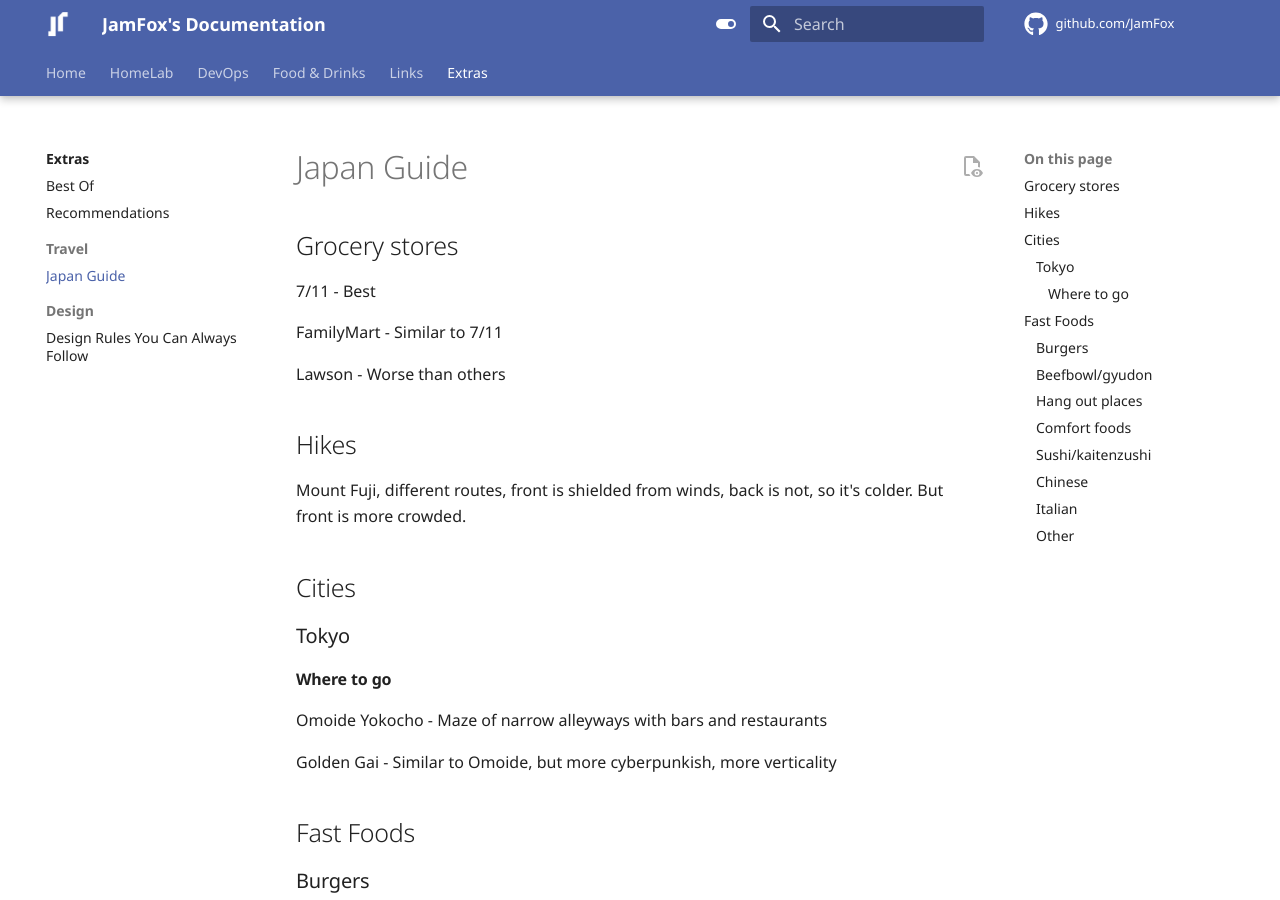
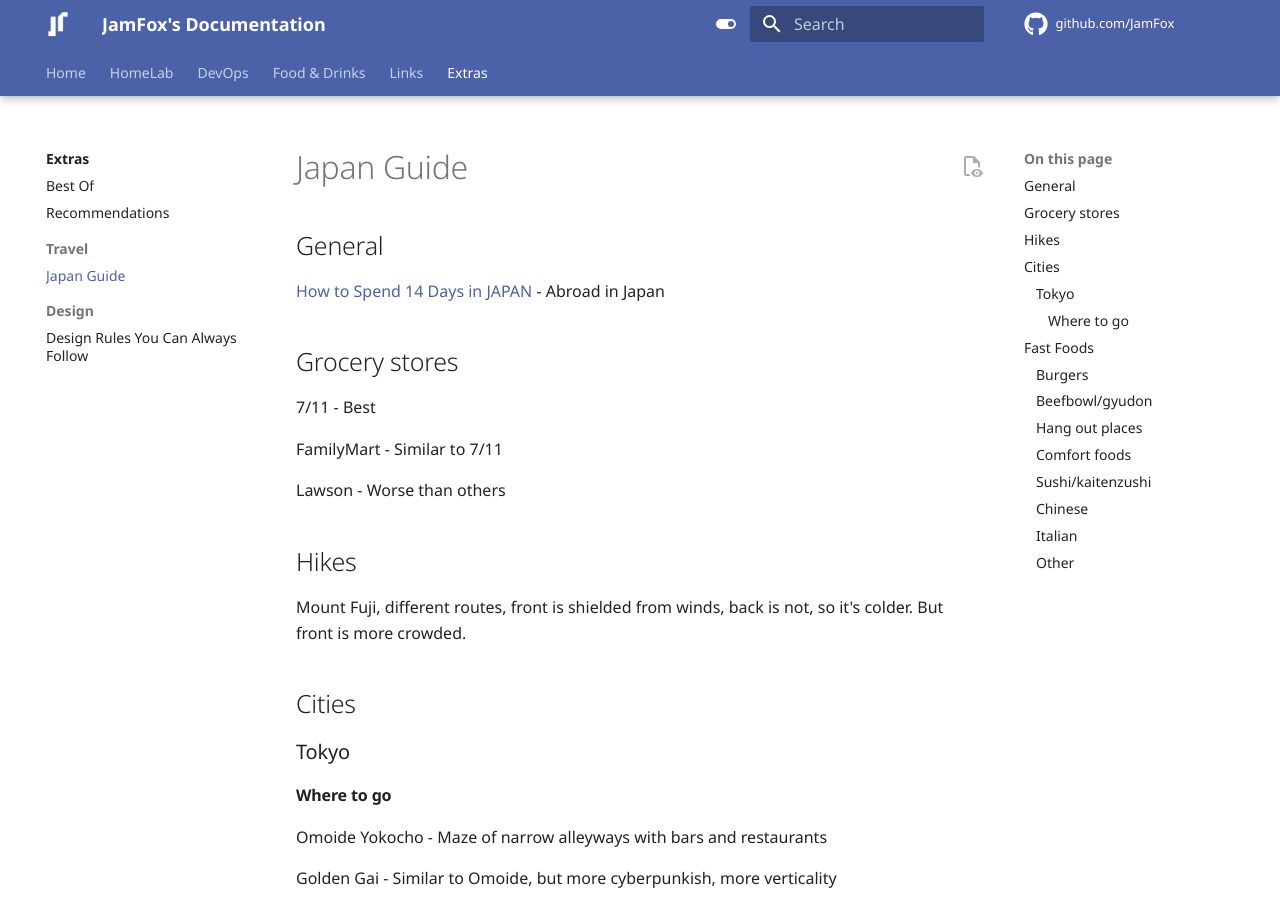
Before and after one commit to JamFox/docs.jamfox.dev, an MkDocs documentation site: the page built from docs/content/travel/japan-guide.md, in a window 1280 px wide and 900 px high. Built offline with MkDocs 1.6.1 and Material for MkDocs 9.7.7, drawn with Linux system fonts in a browser that asks for light colours; comment, search, counter and statistics services are not loaded.

Commit message:
add 14 days jap

```diff
--- a/docs/content/travel/japan-guide.md
+++ b/docs/content/travel/japan-guide.md
@@ -1,3 +1,8 @@
+
+## General
+
+[How to Spend 14 Days in JAPAN](https://www.youtube.com/watch?v=DBVAAnq1dHo) - Abroad in Japan
+
 ## Grocery stores
 
 7/11 - Best
```
